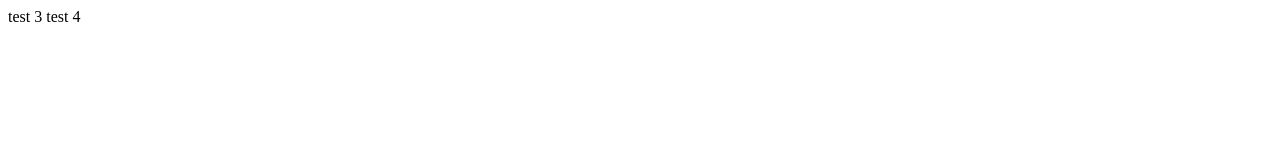
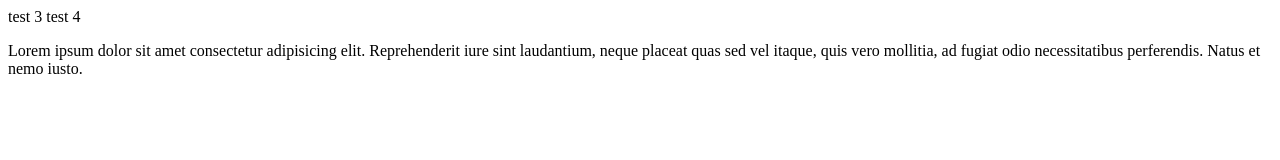
Before and after one commit to faizuldaeva/test3, a plain HTML site: page index.html in a window 1280 px wide. Drawn offline with Linux system fonts and the light colour scheme.

Commit message:
Lorem text

```diff
--- a/index.html
+++ b/index.html
@@ -8,5 +8,10 @@
   </head>
   <body>
     test 3 test 4
+    <p>
+      Lorem ipsum dolor sit amet consectetur adipisicing elit. Reprehenderit
+      iure sint laudantium, neque placeat quas sed vel itaque, quis vero
+      mollitia, ad fugiat odio necessitatibus perferendis. Natus et nemo iusto.
+    </p>
   </body>
 </html>
```
